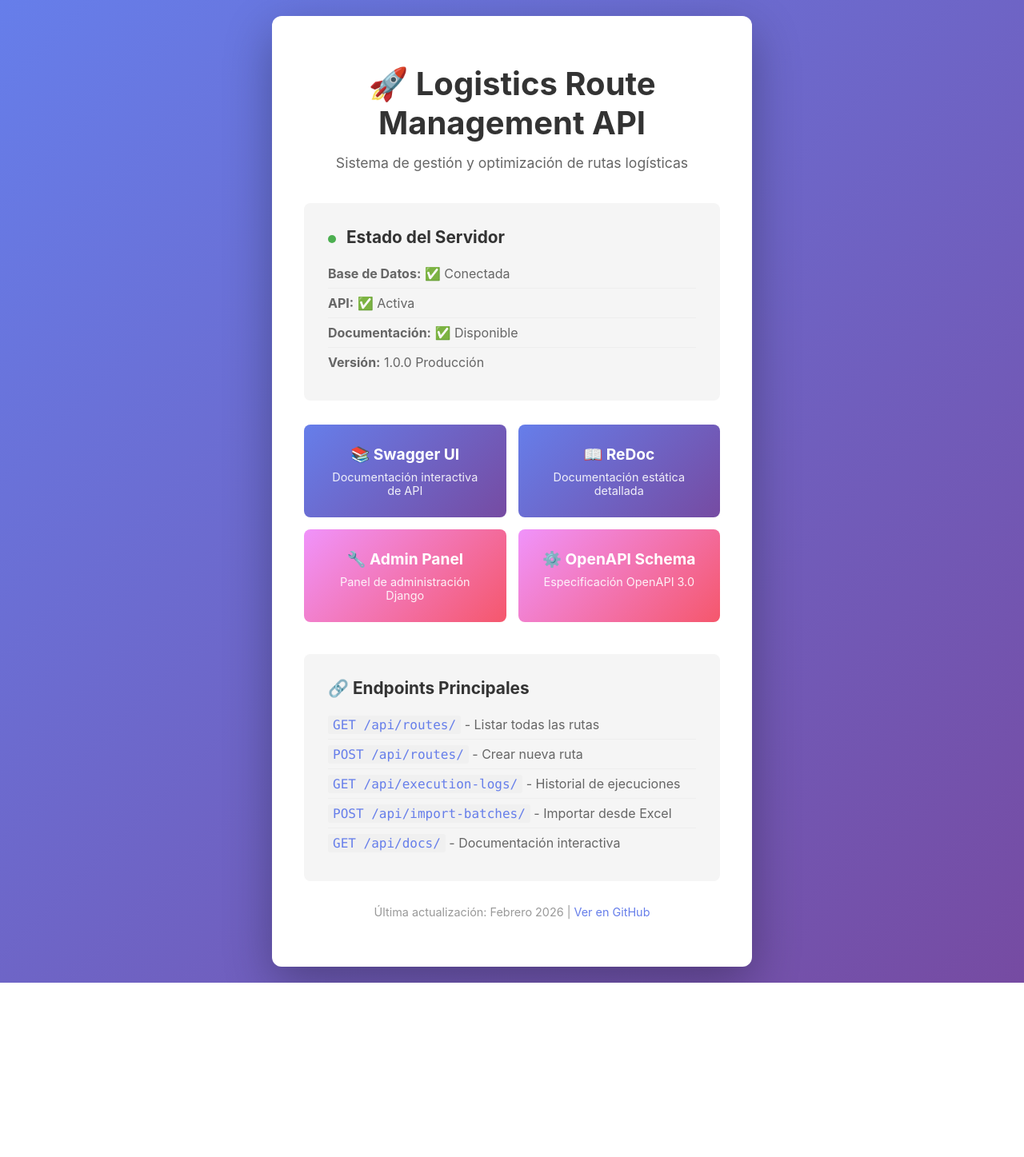
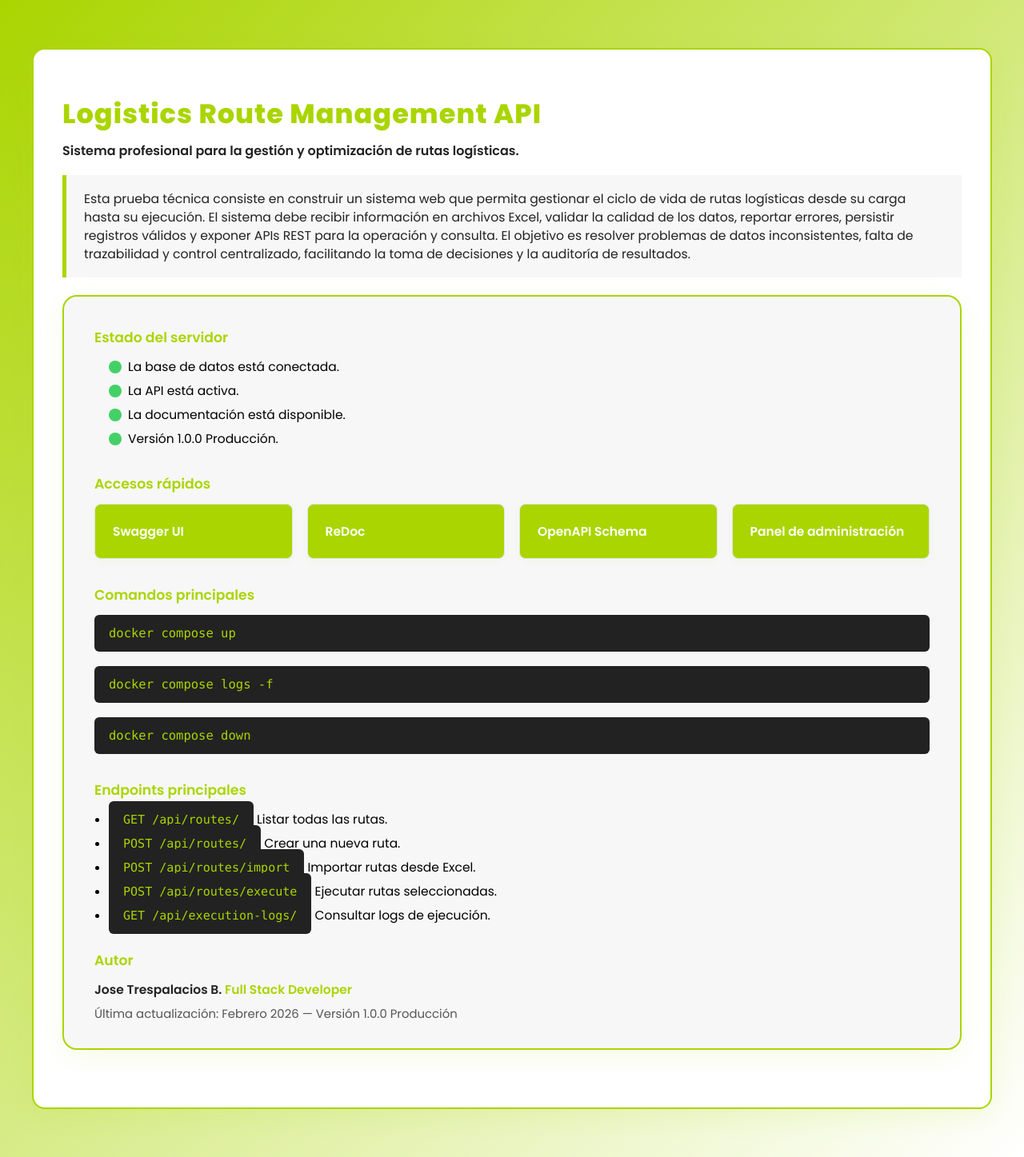
Before and after one commit to josetresdev/logistics-route-management-api, a Django app: page / in a window 1280 px wide. Shown: the whole page at 80% size. Before the commit the page ends 1229 px from the top, so only its background shows below. Run offline with Django 5.2, Linux system fonts and the light colour scheme; parts of the project's set-up code (start-up, migrations or seed data) failed here and were passed over.

Commit message:
feat: complete SaaS dashboard redesign with wide card, small fonts, server status icons, and updated documentation

```diff
--- a/docker-compose.yml
+++ b/docker-compose.yml
@@ -25,9 +25,9 @@ services:
     build: .
     container_name: logistics-django
     command: >
-      sh -c "sleep 10 &&
-             python manage.py migrate --noinput &&
-             python manage.py runserver 0.0.0.0:8080"
+      sh -c "sleep 10 && \
+             python manage.py migrate --noinput && \
+             gunicorn config.wsgi:application --bind 0.0.0.0:8080 --workers 4 --access-logfile logs/access.log --error-logfile logs/error.log"
     ports:
       - "8080:8080"
     environment:
--- a/requirements.txt
+++ b/requirements.txt
@@ -7,4 +7,5 @@ pandas==2.2.3
 openpyxl==3.1.5
 gunicorn==21.2.0
 drf-spectacular==0.27.0
+python-json-logger
 django-cors-headers==4.3.1
--- a/templates/index.html
+++ b/templates/index.html
@@ -4,6 +4,7 @@
     <meta charset="UTF-8">
     <meta name="viewport" content="width=device-width, initial-scale=1.0">
     <title>Logistics Route Management API</title>
+    <link href="https://fonts.googleapis.com/css2?family=Poppins:wght@400;600;800&display=swap" rel="stylesheet">
     <style>
         * {
             margin: 0;
@@ -12,8 +13,8 @@
         }
 
         body {
-            font-family: -apple-system, BlinkMacSystemFont, 'Segoe UI', 'Roboto', 'Oxygen', 'Ubuntu', 'Cantarell', sans-serif;
-            background: linear-gradient(135deg, #667eea 0%, #764ba2 100%);
+            font-family: 'Poppins', -apple-system, BlinkMacSystemFont, 'Segoe UI', 'Roboto', 'Oxygen', 'Ubuntu', 'Cantarell', sans-serif;
+            background: linear-gradient(135deg, #AAD500 0%, #ffffff 100%);
             min-height: 100vh;
             display: flex;
             align-items: center;
@@ -22,182 +23,135 @@
         }
 
         .container {
-            background: white;
-            border-radius: 12px;
-            box-shadow: 0 20px 60px rgba(0, 0, 0, 0.3);
-            max-width: 600px;
-            padding: 60px 40px;
-            text-align: center;
+            background: #fff;
+            border-radius: 16px;
+            box-shadow: 0 8px 32px rgba(170, 213, 0, 0.12);
+            max-width: 700px;
+            width: 100%;
+            padding: 56px 36px 40px 36px;
+            text-align: left;
+            border: 2px solid #AAD500;
         }
 
         h1 {
-            color: #333;
-            margin-bottom: 15px;
-            font-size: 2.5em;
+            color: #AAD500;
+            margin-bottom: 10px;
+            font-size: 2.7em;
+            font-weight: 800;
+            letter-spacing: 1px;
+            text-align: left;
         }
 
         .subtitle {
-            color: #666;
-            margin-bottom: 40px;
-            font-size: 1.1em;
+            color: #333;
+            margin-bottom: 32px;
+            font-size: 1.15em;
+            font-weight: 600;
+        }
+
+        .context {
+            background: #f7f7f7;
+            border-left: 5px solid #AAD500;
+            padding: 18px 22px;
+            margin-bottom: 32px;
+            font-size: 1.05em;
+            color: #222;
+        }
+
+        .section-title {
+            color: #AAD500;
+            font-size: 1.25em;
+            font-weight: 600;
+            margin-top: 32px;
+            margin-bottom: 12px;
         }
 
         .links {
             display: grid;
             grid-template-columns: 1fr 1fr;
-            gap: 15px;
-            margin-bottom: 40px;
+            gap: 18px;
+            margin-bottom: 32px;
         }
 
         .link-card {
-            background: linear-gradient(135deg, #667eea 0%, #764ba2 100%);
-            color: white;
-            padding: 25px;
+            background: #AAD500;
+            color: #fff;
+            padding: 22px;
             border-radius: 8px;
             text-decoration: none;
             transition: transform 0.3s, box-shadow 0.3s;
             cursor: pointer;
+            font-weight: 600;
+            border: 1px solid #e5e5e5;
+            font-size: 1.08em;
+            box-shadow: 0 2px 8px rgba(170, 213, 0, 0.08);
         }
 
         .link-card:hover {
-            transform: translateY(-5px);
-            box-shadow: 0 10px 25px rgba(102, 126, 234, 0.4);
+            transform: translateY(-2px) scale(1.03);
+            box-shadow: 0 6px 24px rgba(170, 213, 0, 0.18);
         }
 
-        .link-card h3 {
-            margin-bottom: 8px;
-            font-size: 1.2em;
+        .console {
+            font-family: 'Consolas', 'Menlo', 'Monaco', monospace;
+            background: #222;
+            color: #AAD500;
+            padding: 14px 18px;
+            border-radius: 6px;
+            font-size: 1em;
+            margin-bottom: 18px;
+            overflow-x: auto;
         }
 
-        .link-card p {
-            font-size: 0.9em;
-            opacity: 0.9;
+        ul {
+            margin-left: 18px;
+            margin-bottom: 18px;
         }
-
-        .link-card.admin {
-            background: linear-gradient(135deg, #f093fb 0%, #f5576c 100%);
-        }
-
-        .link-card.admin:hover {
-            box-shadow: 0 10px 25px rgba(245, 87, 108, 0.4);
-        }
-
-        .info-box {
-            background: #f5f5f5;
-            padding: 30px;
-            border-radius: 8px;
-            text-align: left;
-            margin-bottom: 30px;
-        }
-
-        .info-box h2 {
-            color: #333;
-            margin-bottom: 15px;
-            font-size: 1.3em;
-        }
-
-        .info-box ul {
-            list-style: none;
-            color: #666;
-        }
-
-        .info-box li {
-            padding: 8px 0;
-            border-bottom: 1px solid #eee;
-        }
-
-        .info-box li:last-child {
-            border-bottom: none;
-        }
-
-        .info-box code {
-            background: #f0f0f0;
-            padding: 2px 6px;
-            border-radius: 3px;
-            font-family: 'Monaco', 'Courier New', monospace;
-            color: #667eea;
-        }
-
-        .version {
-            color: #999;
-            font-size: 0.9em;
-            margin-top: 20px;
-        }
-
-        .status {
-            display: inline-block;
-            width: 10px;
-            height: 10px;
-            background: #4caf50;
-            border-radius: 50%;
-            margin-right: 8px;
-        }
-
-        @media (max-width: 600px) {
-            .links {
-                grid-template-columns: 1fr;
-            }
-
-            h1 {
-                font-size: 1.8em;
-            }
-
-            .container {
-                padding: 40px 25px;
-            }
+        li {
+            margin-bottom: 7px;
         }
     </style>
 </head>
 <body>
-    <div class="container">
-        <h1>🚀 Logistics Route Management API</h1>
-        <p class="subtitle">Sistema de gestión y optimización de rutas logísticas</p>
-
-        <div class="info-box">
-            <h2><span class="status"></span> Estado del Servidor</h2>
-            <ul>
-                <li><strong>Base de Datos:</strong> ✅ Conectada</li>
-                <li><strong>API:</strong> ✅ Activa</li>
-                <li><strong>Documentación:</strong> ✅ Disponible</li>
-                <li><strong>Versión:</strong> 1.0.0 Producción</li>
+    <div class="container" style="margin:40px auto; max-width:1200px; width:98vw;">
+        <h1 style="font-size:2.1em; font-weight:800; color:#AAD500; margin-bottom:8px;">Logistics Route Management API</h1>
+        <div class="subtitle" style="font-size:1em; color:#222; margin-bottom:18px; font-weight:600;">Sistema profesional para la gestión y optimización de rutas logísticas.</div>
+        <div class="context" style="font-size:0.98em; margin-bottom:22px;">Esta prueba técnica consiste en construir un sistema web que permita gestionar el ciclo de vida de rutas logísticas desde su carga hasta su ejecución. El sistema debe recibir información en archivos Excel, validar la calidad de los datos, reportar errores, persistir registros válidos y exponer APIs REST para la operación y consulta. El objetivo es resolver problemas de datos inconsistentes, falta de trazabilidad y control centralizado, facilitando la toma de decisiones y la auditoría de resultados.</div>
+        <div style="background:#f7f7f7; border-radius:18px; border:2px solid #AAD500; padding:38px 38px 32px 38px; margin-bottom:32px; box-shadow:0 8px 32px rgba(170,213,0,0.10); animation:fadein 0.7s;">
+            <div class="section-title" style="margin-top:0; font-size:1.08em;">Estado del servidor</div>
+            <ul style="margin-bottom:22px; font-size:0.97em;">
+                <li style="margin-bottom:7px; display:flex; align-items:center;"><span style="display:inline-block;width:16px;height:16px;background:#43d167;border-radius:50%;margin-right:8px;"></span>La base de datos está conectada.</li>
+                <li style="margin-bottom:7px; display:flex; align-items:center;"><span style="display:inline-block;width:16px;height:16px;background:#43d167;border-radius:50%;margin-right:8px;"></span>La API está activa.</li>
+                <li style="margin-bottom:7px; display:flex; align-items:center;"><span style="display:inline-block;width:16px;height:16px;background:#43d167;border-radius:50%;margin-right:8px;"></span>La documentación está disponible.</li>
+                <li style="margin-bottom:7px; display:flex; align-items:center;"><span style="display:inline-block;width:16px;height:16px;background:#43d167;border-radius:50%;margin-right:8px;"></span>Versión 1.0.0 Producción.</li>
             </ul>
+            <div class="section-title" style="font-size:1.08em;">Accesos rápidos</div>
+            <div class="links" style="margin-bottom:22px; grid-template-columns:repeat(4,1fr);">
+                <a class="link-card" href="/api/docs/" style="font-size:0.97em;">Swagger UI</a>
+                <a class="link-card" href="/api/redoc/" style="font-size:0.97em;">ReDoc</a>
+                <a class="link-card" href="/api/schema/" style="font-size:0.97em;">OpenAPI Schema</a>
+                <a class="link-card" href="/admin/" style="font-size:0.97em;">Panel de administración</a>
+            </div>
+            <div class="section-title" style="font-size:1.08em;">Comandos principales</div>
+            <div class="console" style="font-size:0.97em;">docker compose up</div>
+            <div class="console" style="font-size:0.97em;">docker compose logs -f</div>
+            <div class="console" style="font-size:0.97em;">docker compose down</div>
+            <div class="section-title" style="font-size:1.08em;">Endpoints principales</div>
+            <ul style="font-size:0.97em;">
+                <li><span class="console" style="font-size:0.97em;">GET /api/routes/</span> Listar todas las rutas.</li>
+                <li><span class="console" style="font-size:0.97em;">POST /api/routes/</span> Crear una nueva ruta.</li>
+                <li><span class="console" style="font-size:0.97em;">POST /api/routes/import</span> Importar rutas desde Excel.</li>
+                <li><span class="console" style="font-size:0.97em;">POST /api/routes/execute</span> Ejecutar rutas seleccionadas.</li>
+                <li><span class="console" style="font-size:0.97em;">GET /api/execution-logs/</span> Consultar logs de ejecución.</li>
+            </ul>
+            <div class="section-title" style="font-size:1.08em;">Autor</div>
+            <div style="font-size:0.97em;font-weight:600;color:#222;margin-bottom:8px;">Jose Trespalacios B. <a href="https://www.josetrespalaciosbedoya.co/" style="color:#AAD500;text-decoration:none;">Full Stack Developer</a></div>
+            <div style="font-size:0.93em;color:#555;">Última actualización: Febrero 2026 &mdash; Versión 1.0.0 Producción</div>
         </div>
-
-        <div class="links">
-            <a href="/api/docs/" class="link-card">
-                <h3>📚 Swagger UI</h3>
-                <p>Documentación interactiva de API</p>
-            </a>
-            <a href="/api/redoc/" class="link-card">
-                <h3>📖 ReDoc</h3>
-                <p>Documentación estática detallada</p>
-            </a>
-            <a href="/admin/" class="link-card admin">
-                <h3>🔧 Admin Panel</h3>
-                <p>Panel de administración Django</p>
-            </a>
-            <a href="/api/schema/" class="link-card admin">
-                <h3>⚙️ OpenAPI Schema</h3>
-                <p>Especificación OpenAPI 3.0</p>
-            </a>
-        </div>
-
-        <div class="info-box">
-            <h2>🔗 Endpoints Principales</h2>
-            <ul>
-                <li><code>GET /api/routes/</code> - Listar todas las rutas</li>
-                <li><code>POST /api/routes/</code> - Crear nueva ruta</li>
-                <li><code>GET /api/execution-logs/</code> - Historial de ejecuciones</li>
-                <li><code>POST /api/import-batches/</code> - Importar desde Excel</li>
-                <li><code>GET /api/docs/</code> - Documentación interactiva</li>
-            </ul>
-        </div>
-
-        <p class="version">
-            Última actualización: Febrero 2026 |
-            <a href="https://github.com/josetresdev/logistics-route-management-api"
-               style="color: #667eea; text-decoration: none;">Ver en GitHub</a>
-        </p>
+    </div>
+    <style>
+        @keyframes fadein { from { opacity:0; transform:scale(0.98);} to { opacity:1; transform:scale(1);} }
+    </style>
     </div>
 </body>
 </html>
```
Also changed, not shown: readme.md, 1 other file.
